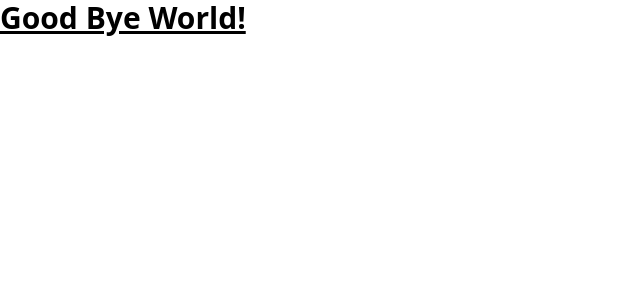
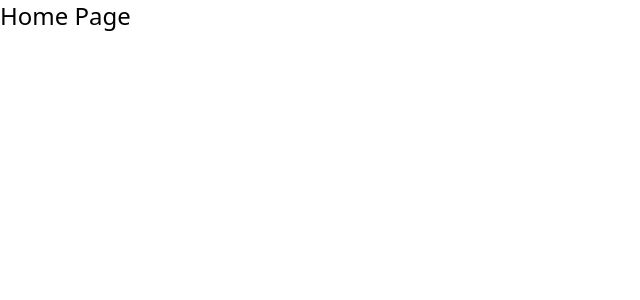
Before and after one commit to zylcom/nft-marketplace, a React (Create React App) app: page / in a window 1280 px wide. Shown: the top 300 px of the page, without its empty margins (0-640 px from the left). Built offline with nearby package versions, Linux system fonts and the light colour scheme.

Commit message:
reorganize folder structure

```diff
--- a/src/App.js
+++ b/src/App.js
@@ -1,9 +1,7 @@
+import Home from "./pages/Home";
+
 function App() {
-  return (
-    <div>
-      <h1 className="text-3xl font-bold underline">Good Bye World!</h1>
-    </div>
-  );
+  return <Home />;
 }
 
 export default App;
--- /dev/null
+++ b/src/assets/index.js
@@ -0,0 +1,3 @@
+// Export images
+
+export {};
--- /dev/null
+++ b/src/pages/Dashboard/index.js
@@ -0,0 +1,11 @@
+import React from "react";
+
+function Dashboard() {
+  return (
+    <div>
+      <h1 className="text-2xl">Dashboard Page</h1>
+    </div>
+  );
+}
+
+export default Dashboard;
--- /dev/null
+++ b/src/pages/Home/index.js
@@ -0,0 +1,11 @@
+import React from "react";
+
+function Home() {
+  return (
+    <div>
+      <h1 className="text-2xl">Home Page</h1>
+    </div>
+  );
+}
+
+export default Home;
--- /dev/null
+++ b/src/utils/index.js
@@ -0,0 +1 @@
+// Contain utility functions
```
